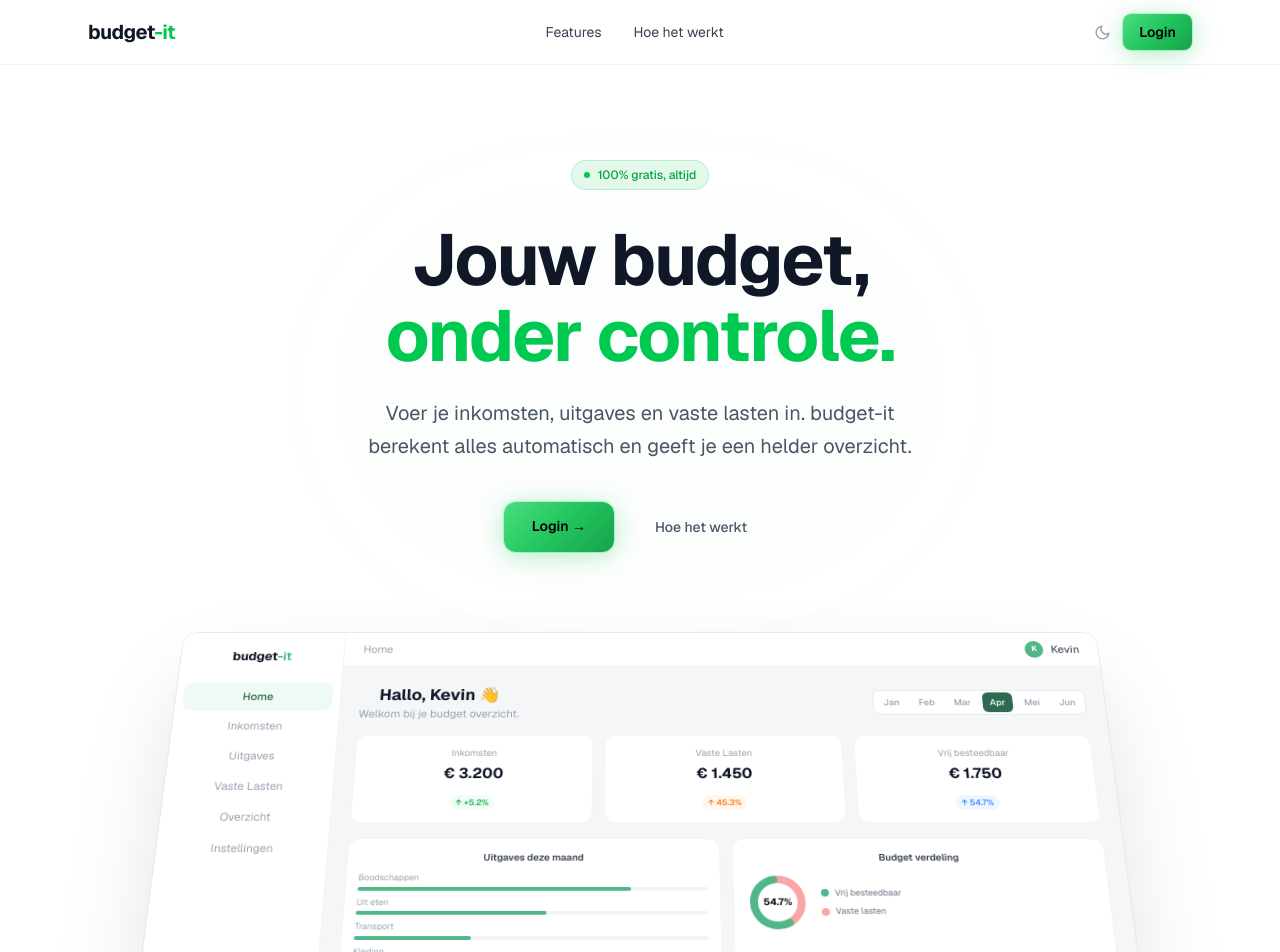
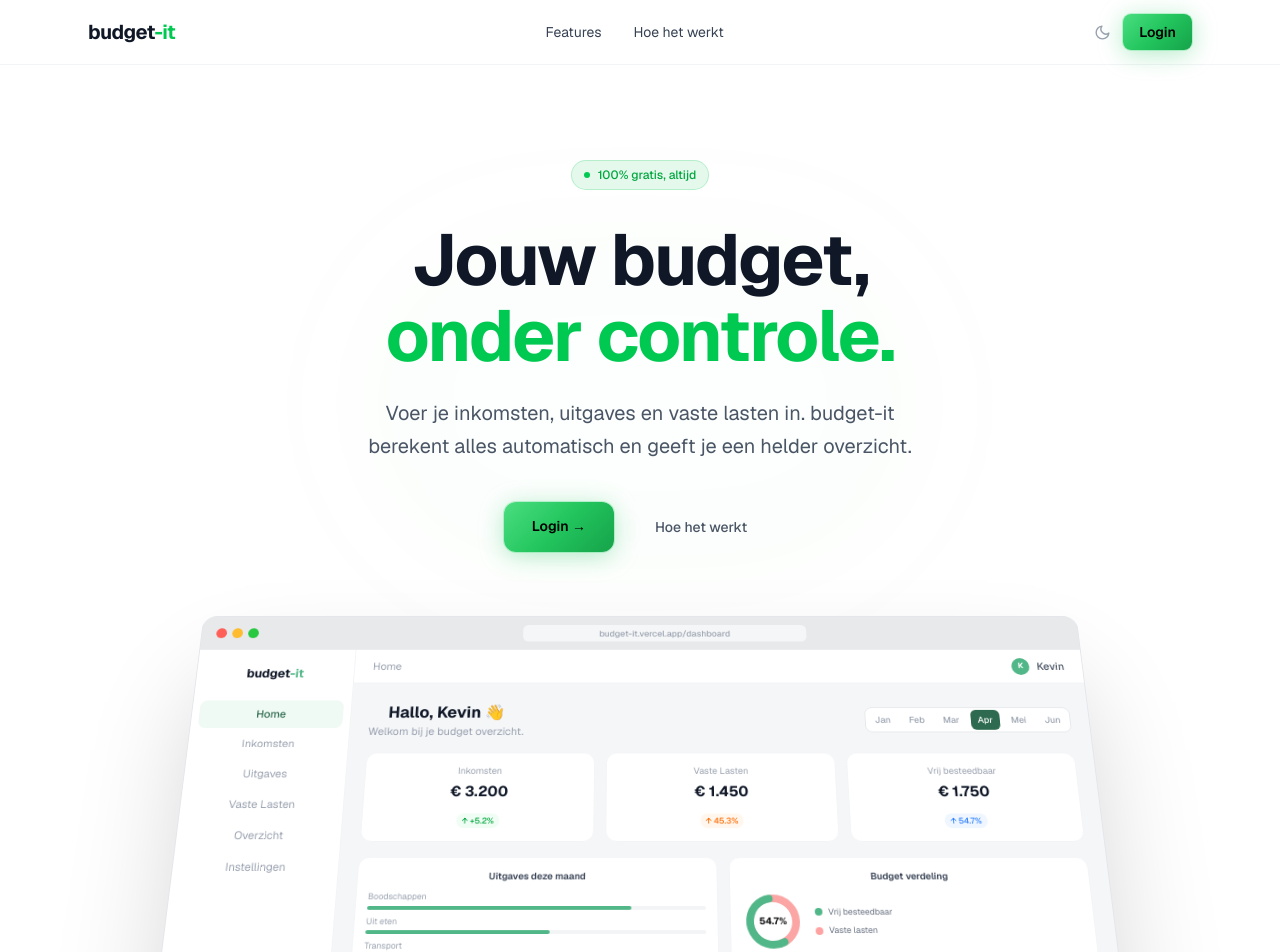
Before and after one commit to chenyixue86/budget-it, a Next.js app: page / in a window 1280 px wide. Shown: the top 952 px of the page. Built offline with nearby package versions, Linux system fonts and the light colour scheme.

Commit message:
add parallax effect op dashboard test

```diff
--- a/app/components/DashboardMockup.tsx
+++ b/app/components/DashboardMockup.tsx
@@ -3,29 +3,73 @@
 import { useEffect, useRef } from "react";
 
 export default function DashboardMockup() {
-  const innerRef = useRef<HTMLDivElement>(null);
+  const wrapperRef = useRef<HTMLDivElement>(null);
+  const stat1Ref = useRef<HTMLDivElement>(null); // Inkomsten
+  const stat2Ref = useRef<HTMLDivElement>(null); // Vaste Lasten
+  const stat3Ref = useRef<HTMLDivElement>(null); // Vrij besteedbaar
+  const chart1Ref = useRef<HTMLDivElement>(null); // Uitgaves bars
+  const chart2Ref = useRef<HTMLDivElement>(null); // Budget pie
 
   useEffect(() => {
     const update = () => {
-      if (!innerRef.current) return;
-      const progress = Math.min(window.scrollY / 500, 1);
-      const rotateX = 18 * (1 - progress);
-      const scale = 0.92 + 0.08 * progress;
-      innerRef.current.style.transform = `rotateX(${rotateX}deg) scale(${scale})`;
+      const scrollY = window.scrollY;
+
+      // Overall container: tilt from 22deg → 0deg over 600px scroll
+      if (wrapperRef.current) {
+        const progress = Math.min(scrollY / 600, 1);
+        const rotateX = 22 * (1 - progress);
+        const scale = 0.88 + 0.12 * progress;
+        const shadowY = 60 - 30 * progress;
+        const shadowBlur = 120 - 50 * progress;
+        const shadowOpacity = 0.2 - 0.1 * progress;
+        wrapperRef.current.style.transform = `rotateX(${rotateX}deg) scale(${scale})`;
+        wrapperRef.current.style.boxShadow = `0 ${shadowY}px ${shadowBlur}px -20px rgba(0,0,0,${shadowOpacity})`;
+      }
+
+      // Individual cards: staggered parallax — each at a different speed
+      // Negative = moves up (toward viewer in rotated space), positive = lags behind
+      const s = Math.min(scrollY, 600);
+      if (stat1Ref.current)  stat1Ref.current.style.transform  = `translateY(${-s * 0.07}px)`;
+      if (stat2Ref.current)  stat2Ref.current.style.transform  = `translateY(${-s * 0.03}px)`;
+      if (stat3Ref.current)  stat3Ref.current.style.transform  = `translateY(${-s * 0.09}px)`;
+      if (chart1Ref.current) chart1Ref.current.style.transform = `translateY(${-s * 0.04}px)`;
+      if (chart2Ref.current) chart2Ref.current.style.transform = `translateY(${-s * 0.11}px)`;
     };
+
     window.addEventListener("scroll", update, { passive: true });
     update();
     return () => window.removeEventListener("scroll", update);
   }, []);
 
   return (
-    <div className="hero-mockup mt-20 w-full max-w-5xl mx-auto px-4" style={{ perspective: "1200px" }}>
+    <div className="mt-16 w-full max-w-5xl mx-auto px-4" style={{ perspective: "1400px", perspectiveOrigin: "50% 0%" }}>
+      {/* Device frame */}
       <div
-        ref={innerRef}
-        className="rounded-2xl overflow-hidden shadow-[0_40px_100px_-20px_rgba(0,0,0,0.15)] dark:shadow-[0_40px_100px_-20px_rgba(0,0,0,0.7)] border border-gray-200 dark:border-white/10"
-        style={{ transformOrigin: "center top", willChange: "transform" }}
+        ref={wrapperRef}
+        className="rounded-2xl overflow-hidden border border-gray-200/80 dark:border-white/10"
+        style={{
+          transformOrigin: "center top",
+          willChange: "transform",
+          background: "#e8e9eb",
+        }}
       >
-        <div className="flex bg-[#f5f6f8]" style={{ minHeight: "420px" }}>
+        {/* Browser chrome bar */}
+        <div className="flex items-center gap-2 px-4 h-10 bg-[#e8e9eb] shrink-0">
+          <div className="flex items-center gap-1.5">
+            <div className="w-3 h-3 rounded-full bg-[#ff5f57]" />
+            <div className="w-3 h-3 rounded-full bg-[#febc2e]" />
+            <div className="w-3 h-3 rounded-full bg-[#28c840]" />
+          </div>
+          <div className="flex-1 mx-3">
+            <div className="bg-white/60 rounded-md h-5 max-w-xs mx-auto flex items-center justify-center">
+              <span className="text-[10px] text-gray-400 font-medium">budget-it.vercel.app/dashboard</span>
+            </div>
+          </div>
+        </div>
+
+        {/* Dashboard content */}
+        <div className="flex bg-[#f5f6f8]" style={{ minHeight: "440px" }}>
+          {/* Sidebar */}
           <div className="w-44 bg-white border-r border-gray-100 flex flex-col py-4 shrink-0">
             <div className="px-4 mb-5">
               <span className="text-sm font-bold text-gray-900">budget<span className="text-[#52b788]">-it</span></span>
@@ -49,6 +93,7 @@ export default function DashboardMockup() {
             ))}
           </div>
 
+          {/* Main */}
           <div className="flex-1 flex flex-col overflow-hidden">
             <div className="h-10 bg-white border-b border-gray-100 flex items-center justify-between px-5">
               <span className="text-xs text-gray-400">Home</span>
@@ -71,22 +116,28 @@ export default function DashboardMockup() {
                 </div>
               </div>
 
+              {/* Stat cards — each with its own ref for staggered parallax */}
               <div className="grid grid-cols-3 gap-3 mb-4">
-                {[
-                  { label: "Inkomsten", value: "€ 3.200", trend: "+5.2%", color: "text-green-600", bg: "bg-green-50" },
-                  { label: "Vaste Lasten", value: "€ 1.450", trend: "45.3%", color: "text-orange-500", bg: "bg-orange-50" },
-                  { label: "Vrij besteedbaar", value: "€ 1.750", trend: "54.7%", color: "text-blue-500", bg: "bg-blue-50" },
-                ].map((c) => (
-                  <div key={c.label} className="bg-white rounded-xl border border-gray-100 p-3">
-                    <p className="text-[10px] text-gray-400 mb-1">{c.label}</p>
-                    <p className="text-base font-bold text-gray-900 mb-1.5">{c.value}</p>
-                    <span className={`text-[9px] font-medium px-1.5 py-0.5 rounded-full ${c.bg} ${c.color}`}>↑ {c.trend}</span>
-                  </div>
-                ))}
+                <div ref={stat1Ref} className="bg-white rounded-xl border border-gray-100 p-3" style={{ willChange: "transform" }}>
+                  <p className="text-[10px] text-gray-400 mb-1">Inkomsten</p>
+                  <p className="text-base font-bold text-gray-900 mb-1.5">€ 3.200</p>
+                  <span className="text-[9px] font-medium px-1.5 py-0.5 rounded-full bg-green-50 text-green-600">↑ +5.2%</span>
+                </div>
+                <div ref={stat2Ref} className="bg-white rounded-xl border border-gray-100 p-3" style={{ willChange: "transform" }}>
+                  <p className="text-[10px] text-gray-400 mb-1">Vaste Lasten</p>
+                  <p className="text-base font-bold text-gray-900 mb-1.5">€ 1.450</p>
+                  <span className="text-[9px] font-medium px-1.5 py-0.5 rounded-full bg-orange-50 text-orange-500">↑ 45.3%</span>
+                </div>
+                <div ref={stat3Ref} className="bg-white rounded-xl border border-gray-100 p-3" style={{ willChange: "transform" }}>
+                  <p className="text-[10px] text-gray-400 mb-1">Vrij besteedbaar</p>
+                  <p className="text-base font-bold text-gray-900 mb-1.5">€ 1.750</p>
+                  <span className="text-[9px] font-medium px-1.5 py-0.5 rounded-full bg-blue-50 text-blue-500">↑ 54.7%</span>
+                </div>
               </div>
 
+              {/* Chart cards — also staggered */}
               <div className="grid grid-cols-2 gap-3">
-                <div className="bg-white rounded-xl border border-gray-100 p-3">
+                <div ref={chart1Ref} className="bg-white rounded-xl border border-gray-100 p-3" style={{ willChange: "transform" }}>
                   <p className="text-[10px] font-semibold text-gray-700 mb-2">Uitgaves deze maand</p>
                   {[
                     { label: "Boodschappen", pct: 78 },
@@ -105,7 +156,7 @@ export default function DashboardMockup() {
                   ))}
                 </div>
 
-                <div className="bg-white rounded-xl border border-gray-100 p-3">
+                <div ref={chart2Ref} className="bg-white rounded-xl border border-gray-100 p-3" style={{ willChange: "transform" }}>
                   <p className="text-[10px] font-semibold text-gray-700 mb-2">Budget verdeling</p>
                   <div className="flex items-center gap-3">
                     <svg width="64" height="64" viewBox="0 0 64 64">
```
